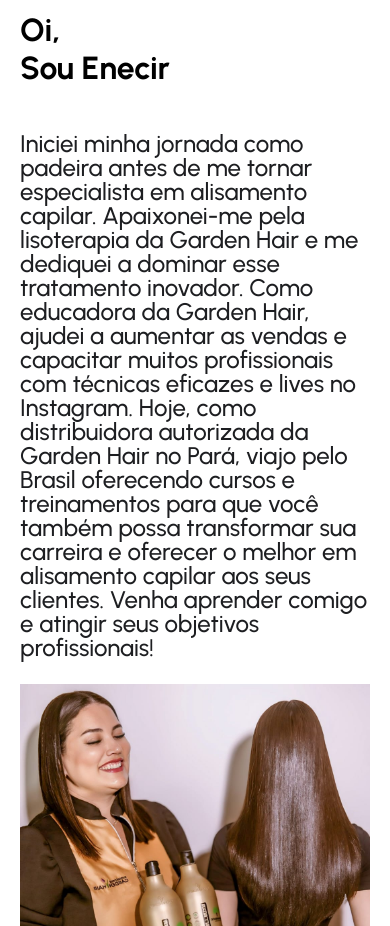
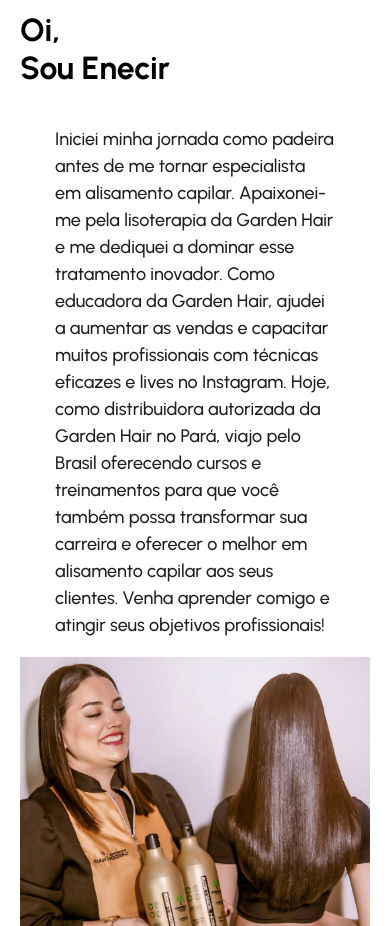
Before and after one commit to limaluizpaulo/belissima, a Next.js app: page / in a window 390 px wide. Shown: the part 2840-3766 px from the top of the page. Built offline with nearby package versions, Linux system fonts and the light colour scheme.

Commit message:
style: Adjust font size and alignment in "Sobre" component

```diff
--- a/src/components/sobre/style.css
+++ b/src/components/sobre/style.css
@@ -29,11 +29,13 @@
 }
 
 .description {
-    font-size: 1.2rem;
+    font-size: 1.125rem;
     color: rgb(29, 30, 33);
     font-weight: 500;
     text-align: justify;
+    width: 80%;
     line-height: 1.5;
+    align-self: center;
 }
 
 @media screen and (max-width: 768px){
@@ -52,8 +54,6 @@
     }
 
     .description {
-        font-size: 1.5rem;
-        line-height: 1;
         text-align: start;
     }
 
```
